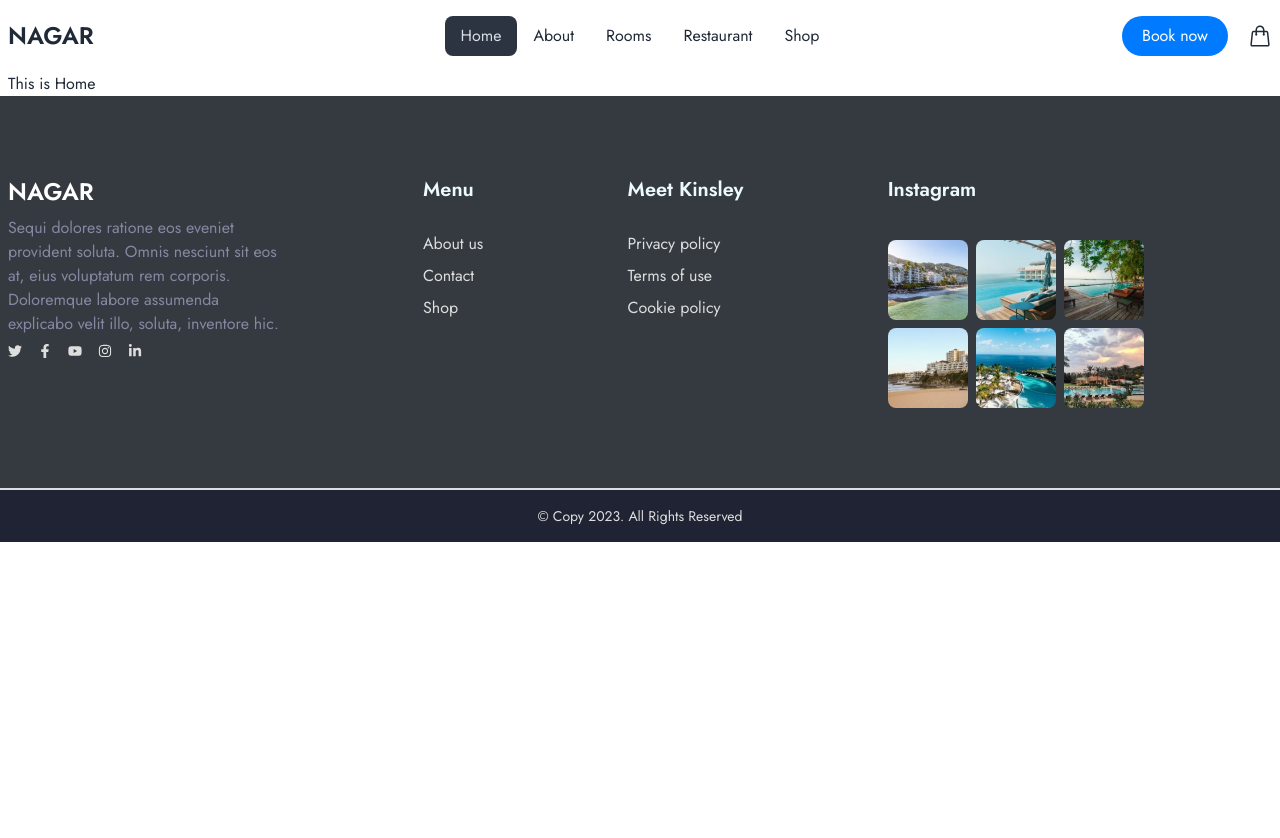
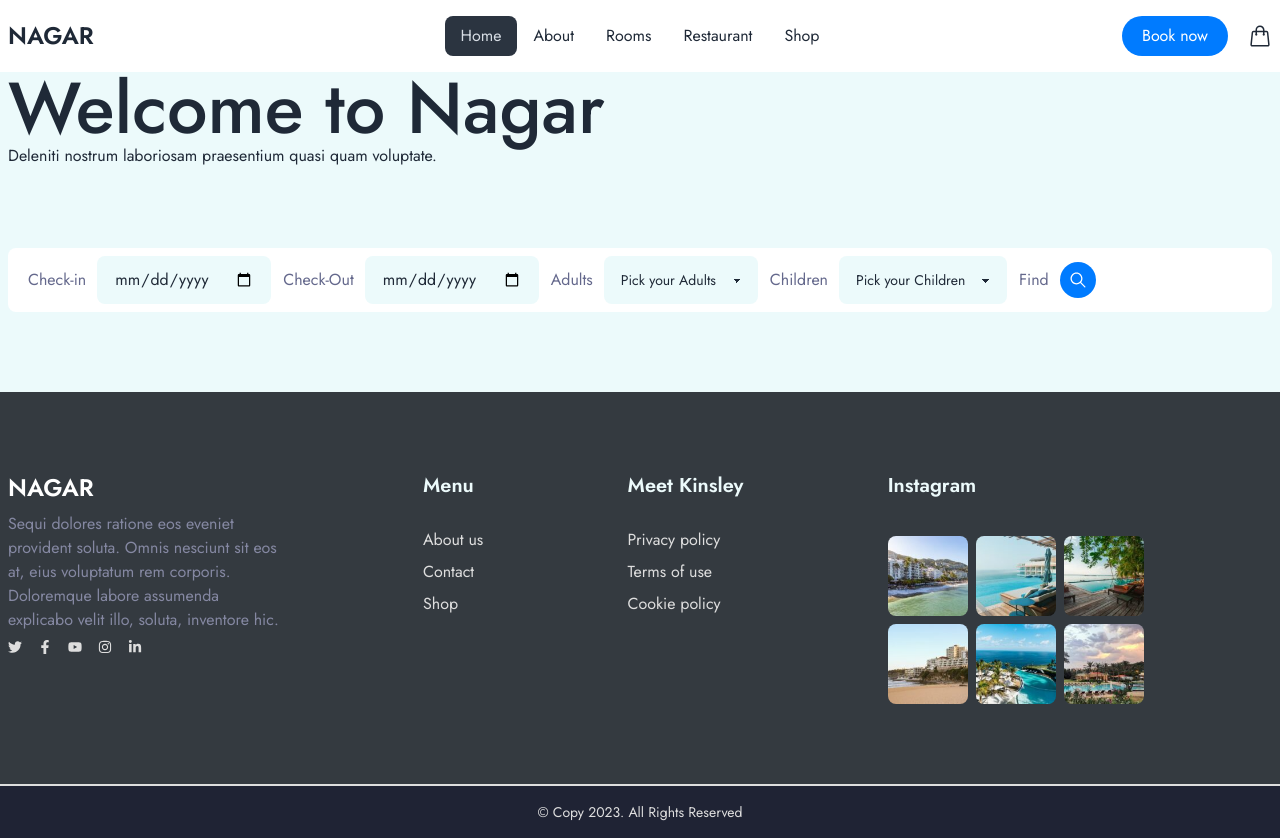
Before and after one commit to peuldev/nagar-hotel-booking-client, a React (Vite) app: page / in a window 1280 px wide. Before the commit the page ends 800 px from the top, so only its background shows below. Built offline with nearby package versions, Linux system fonts and the light colour scheme.

Commit message:
date cheking

```diff
--- a/package.json
+++ b/package.json
@@ -10,6 +10,9 @@
     "preview": "vite preview"
   },
   "dependencies": {
+    "@emotion/react": "^11.11.1",
+    "@emotion/styled": "^11.11.0",
+    "@mui/material": "^5.15.1",
     "localforage": "^1.10.0",
     "match-sorter": "^6.3.1",
     "react": "^18.2.0",
--- a/src/Pages/Shared/Navbar/Navbar.jsx
+++ b/src/Pages/Shared/Navbar/Navbar.jsx
@@ -23,7 +23,8 @@ const Navbar = () => {
     </>
   );
   return (
-    <div className="navbar bg-base-100 max-w-7xl mx-auto">
+    <div className="bg-base-100">
+      <div className="navbar max-w-7xl mx-auto">
         <div className="navbar-start">
           <div className="dropdown">
             <div tabIndex={0} role="button" className="btn btn-ghost lg:hidden">
@@ -66,6 +67,7 @@ const Navbar = () => {
           </a>
         </div>
       </div>
+    </div>
   );
 };
 
--- a/src/Root/Root.jsx
+++ b/src/Root/Root.jsx
@@ -5,11 +5,9 @@ import Footer from "../Pages/Shared/Footer/Footer";
 
 const Root = () => {
   return (
-    <div className="font-primary">
+    <div className="font-primary bg-[#ecfafb]">
       <Navbar></Navbar>
-      <div className="mx-2">
-        <Outlet></Outlet>
-      </div>
+      <Outlet></Outlet>
       <Footer></Footer>
     </div>
   );
--- /dev/null
+++ b/src/components/Banner/Banner.jsx
@@ -0,0 +1,71 @@
+import React from "react";
+import { IoIosSearch } from "react-icons/io";
+
+const Banner = () => {
+  return (
+    <div className="max-w-7xl mx-auto">
+      <div className="mx-2">
+        <div>
+          <h1 className="text-7xl font-medium ">Welcome to Nagar</h1>
+          <p>Deleniti nostrum laboriosam praesentium quasi quam voluptate.</p>
+        </div>
+        <div className="bg-white p-2 my-20 rounded-lg">
+          <div className="join">
+            <button className="mx-3 text-base text-[#64688c]">Check-in</button>
+            <input
+              className="input bg-[#ecfafb] rounded-lg"
+              placeholder="Date"
+              type="date"
+            />
+          </div>
+          <div className="join">
+            <button className="mx-3 text-base text-[#64688c]">Check-Out</button>
+            <input
+              className="input bg-[#ecfafb] rounded-lg"
+              placeholder="Date"
+              type="date"
+            />
+          </div>
+
+          <div className="join">
+            <button className="mx-3 text-base text-[#64688c]">Adults</button>
+            {/* <input className="input join-item" placeholder="Date" type="date" /> */}
+            <select className="select w-full max-w-xs bg-[#ecfafb] rounded-lg">
+              <option disabled selected>
+                Pick your Adults
+              </option>
+              <option>1</option>
+              <option>2</option>
+              <option>3</option>
+              <option>4</option>
+              <option>5</option>
+            </select>
+          </div>
+          <div className="join">
+            <button className="mx-3 text-base text-[#64688c]">Children</button>
+            {/* <input className="input join-item" placeholder="Date" type="date" /> */}
+            <select className="select w-full max-w-xs bg-[#ecfafb] rounded-lg">
+              <option disabled selected>
+                Pick your Children
+              </option>
+              <option>1</option>
+              <option>2</option>
+              <option>3</option>
+              <option>4</option>
+              <option>5</option>
+            </select>
+          </div>
+          <div className="join">
+            <button className="mx-3 text-base text-[#64688c]">Find</button>{" "}
+            <p className=" bg-blue hover:bg-info text-white rounded-full cursor-pointer text-xl px-2 py-2">
+              {" "}
+              <IoIosSearch />
+            </p>{" "}
+          </div>
+        </div>
+      </div>
+    </div>
+  );
+};
+
+export default Banner;
--- a/src/components/Home/Home.jsx
+++ b/src/components/Home/Home.jsx
@@ -1,9 +1,9 @@
 import React from "react";
-
+import Banner from "../Banner/Banner";
 const Home = () => {
   return (
     <div>
-      <h1>This is Home</h1>
+      <Banner></Banner>
     </div>
   );
 };
--- a/tailwind.config.js
+++ b/tailwind.config.js
@@ -8,6 +8,8 @@ export default {
       info: "#17a2",
       white: "#fff",
       warning: "#ffc107",
+      yellow : "#ffa505",
+
     },
     extend: {
       fontFamily: {
```
Also changed, not shown: 1 other file (tests, documents, lock files or other folders). Lines whose indentation alone changed are shown as unchanged.
